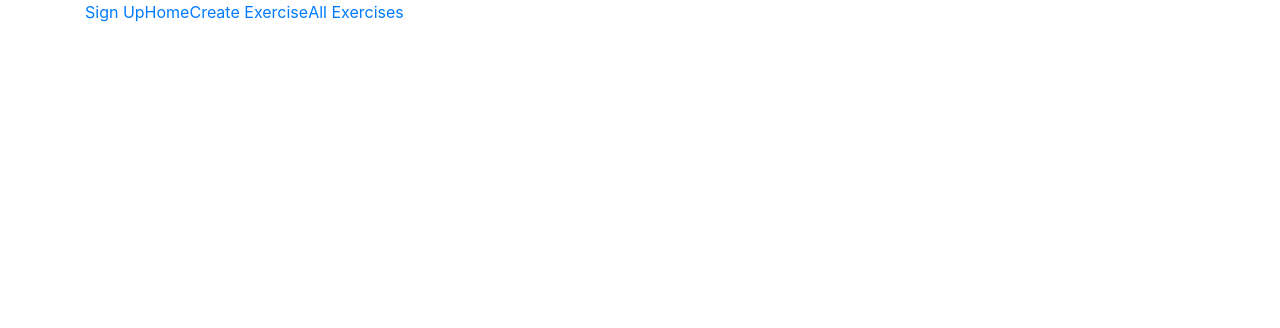
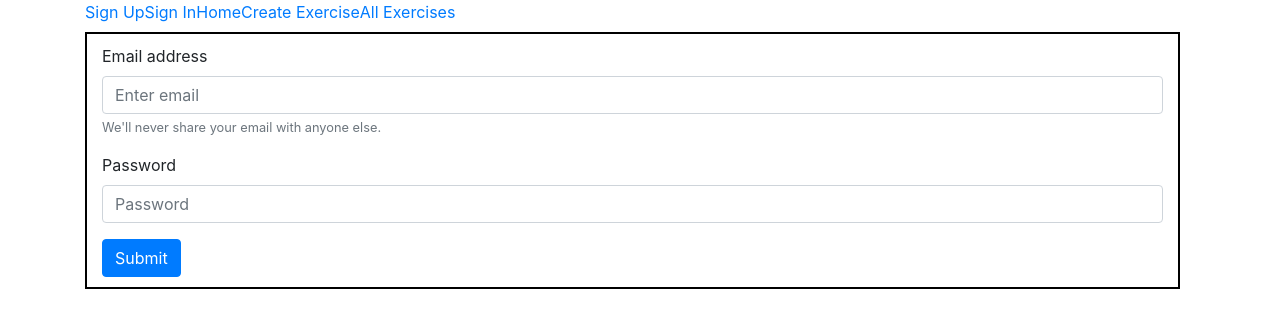
Before and after one commit to Jofa11/X-Trainer-Frontend, a React (Create React App) app: page /signin in a window 1280 px wide. Shown: the top 328 px of the page. Built offline with nearby package versions, Linux system fonts and the light colour scheme.

Commit message:
create sign in component

```diff
--- a/src/App.js
+++ b/src/App.js
@@ -7,6 +7,7 @@ import ExerciseEdit from './ExerciseEdit';
 import Home from './Home';
 import Navbar from './Navbar';
 import SignUp from './SignUp';
+import SignIn from './SignIn';
 import { Nav, Container, Row, Col } from 'react-bootstrap';
 import './styles/Containers.css';
 
@@ -15,7 +16,8 @@ function App() {
 		<Container className='app'>
 			<Container className='nav'>
 				<Navbar component={Navbar} />
-        <Route exact path='/signup' component={SignUp} />
+				<Route exact path='/signup' component={SignUp} />
+				<Route exact path='/signin' component={SignIn} />
 			</Container>
 			<Container className='routes'>
 				<Switch>
--- a/src/Navbar.js
+++ b/src/Navbar.js
@@ -4,6 +4,7 @@ import { Link } from 'react-router-dom';
 const Navbar = () => (
 	<>
 		<Link to='/signup'>Sign Up</Link>
+		<Link to='/signin'>Sign In</Link>
 		<Link to='/'>Home</Link>
 		<Link to='/exercise/create'>Create Exercise</Link>
 		<Link to='/exercise'>All Exercises</Link>
--- a/src/SignIn.js
+++ b/src/SignIn.js
@@ -0,0 +1,56 @@
+import React, { useState } from 'react';
+import { useForm } from 'react-hook-form';
+import { Form, Button, Container } from 'react-bootstrap';
+import './styles/Containers.css';
+
+function SignIn() {
+	const { register, handleSubmit, errors } = useForm();
+	const [email, setEmail] = useState('');
+	const [password, setPassword] = useState('');
+
+	const onSubmit = (event) => {
+		// event.preventDefault();
+		console.log(event);
+	};
+
+	return (
+		<Container className='mainContainer'>
+			<Form onSubmit={handleSubmit(onSubmit)}>
+				<Form.Group controlId='formBasicEmail'>
+					<Form.Label>Email address</Form.Label>
+					<Form.Control
+						name='email'
+						type='email'
+						placeholder='Enter email'
+						ref={register({ required: true })}
+						value={email}
+						onChange={(event) => setEmail(event.target.value)}
+					/>
+					<Form.Text className='text-muted'>
+						We'll never share your email with anyone else.
+					</Form.Text>
+					{errors.name && <p>This is required</p>}
+				</Form.Group>
+
+				<Form.Group controlId='formBasicPassword'>
+					<Form.Label>Password</Form.Label>
+					<Form.Control
+						name='password'
+						type='password'
+						placeholder='Password'
+						ref={register({ required: true })}
+						value={password}
+						onChange={(event) => setPassword(event.target.value)}
+					/>
+					{errors.name && <p>This is required</p>}
+				</Form.Group>
+
+				<Button variant='primary' type='submit'>
+					Submit
+				</Button>
+			</Form>
+		</Container>
+	);
+}
+
+export default SignIn;
```
